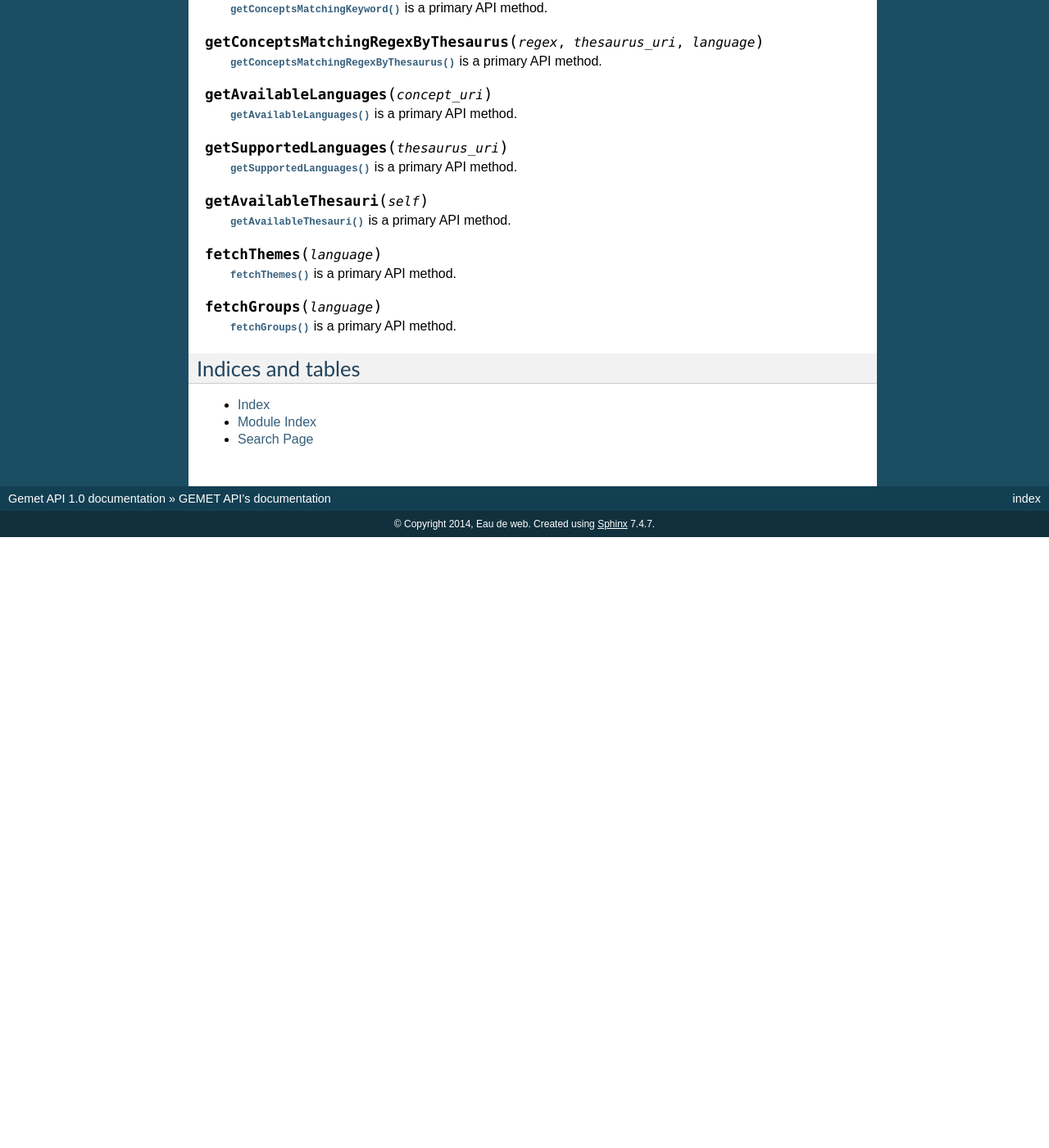
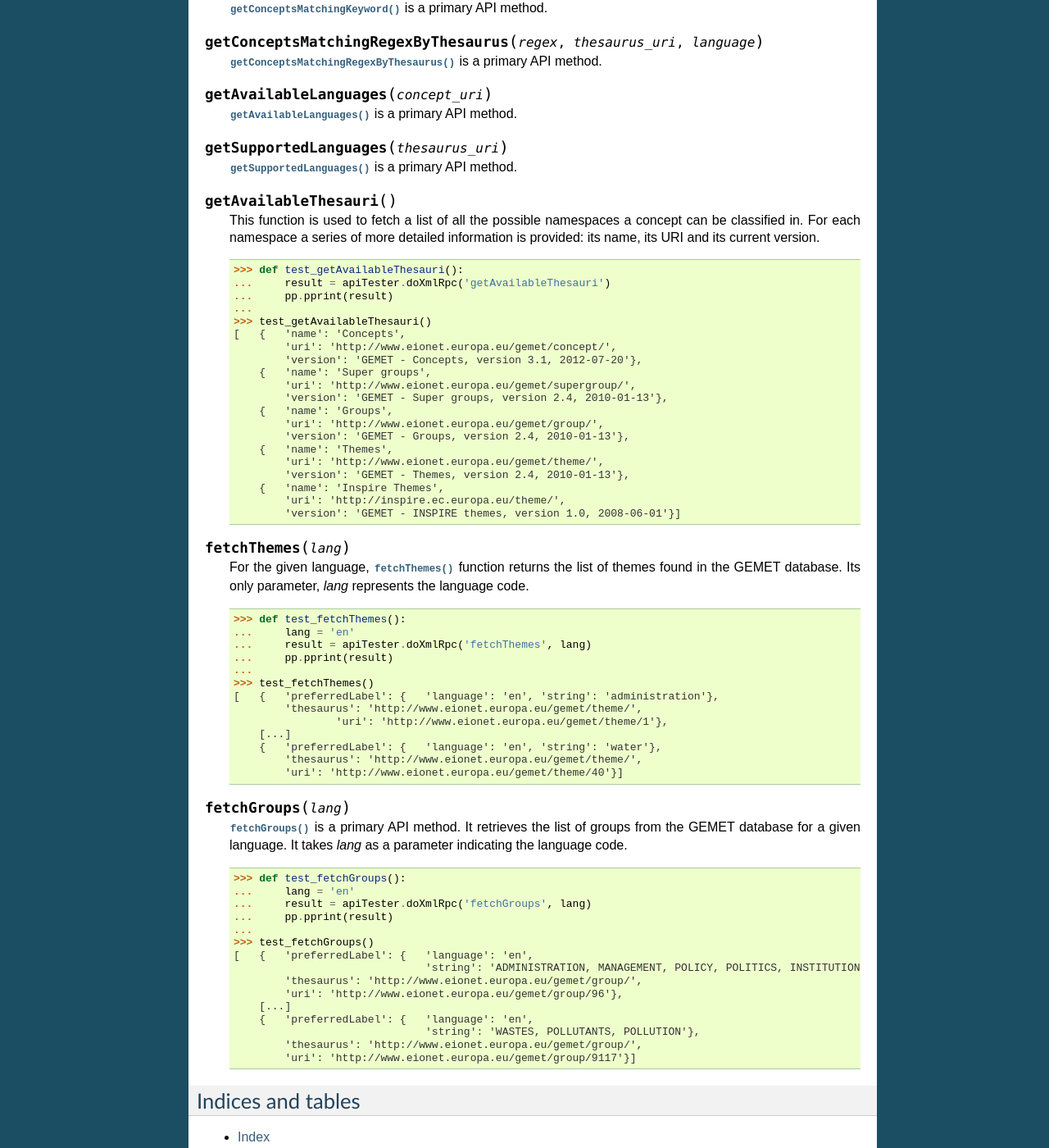
Before and after one commit to eea/gemet, a Sphinx documentation site: the page built from docs/api/source/api.rst, in a window 1280 px wide and 1400 px high, scrolled down 3369 px. Shown: the whole window at 82% size. Built offline with Sphinx 7.4.7, drawn with Linux system fonts in a browser that asks for light colours; before the commit the page ends 4024 px from its top, so only the background shows below that.

Commit message:
docs: add description for some api methods.

```diff
--- a/docs/api/source/api.rst
+++ b/docs/api/source/api.rst
@@ -215,17 +215,74 @@ WebService API methods
 
    :func:`getSupportedLanguages` is a primary API method.
 
-.. function:: getAvailableThesauri(self)
+.. function:: getAvailableThesauri()
 
-   :func:`getAvailableThesauri` is a primary API method.
+   This function is used to fetch a list of all the possible namespaces a
+   concept can be classified in. For each namespace a series of more detailed
+   information is provided: its name, its URI and its current version. ::
 
-.. function:: fetchThemes(language)
+        >>> def test_getAvailableThesauri():
+        ...     result = apiTester.doXmlRpc('getAvailableThesauri')
+        ...     pp.pprint(result)
+        ...
+        >>> test_getAvailableThesauri()
+        [   {   'name': 'Concepts',
+                'uri': 'http://www.eionet.europa.eu/gemet/concept/',
+                'version': 'GEMET - Concepts, version 3.1, 2012-07-20'},
+            {   'name': 'Super groups',
+                'uri': 'http://www.eionet.europa.eu/gemet/supergroup/',
+                'version': 'GEMET - Super groups, version 2.4, 2010-01-13'},
+            {   'name': 'Groups',
+                'uri': 'http://www.eionet.europa.eu/gemet/group/',
+                'version': 'GEMET - Groups, version 2.4, 2010-01-13'},
+            {   'name': 'Themes',
+                'uri': 'http://www.eionet.europa.eu/gemet/theme/',
+                'version': 'GEMET - Themes, version 2.4, 2010-01-13'},
+            {   'name': 'Inspire Themes',
+                'uri': 'http://inspire.ec.europa.eu/theme/',
+                'version': 'GEMET - INSPIRE themes, version 1.0, 2008-06-01'}]
 
-   :func:`fetchThemes` is a primary API method.
+.. function:: fetchThemes(lang)
 
-.. function:: fetchGroups(language)
+   For the given language, :func:`fetchThemes` function returns the list of
+   themes found in the GEMET database. Its only parameter, *lang* represents
+   the language code. ::
 
-   :func:`fetchGroups` is a primary API method.
+        >>> def test_fetchThemes():
+        ...     lang = 'en'
+        ...     result = apiTester.doXmlRpc('fetchThemes', lang)
+        ...     pp.pprint(result)
+        ...
+        >>> test_fetchThemes()
+        [   {   'preferredLabel': {   'language': 'en', 'string': 'administration'},
+                'thesaurus': 'http://www.eionet.europa.eu/gemet/theme/',
+                        'uri': 'http://www.eionet.europa.eu/gemet/theme/1'},
+            [...]
+            {   'preferredLabel': {   'language': 'en', 'string': 'water'},
+                'thesaurus': 'http://www.eionet.europa.eu/gemet/theme/',
+                'uri': 'http://www.eionet.europa.eu/gemet/theme/40'}]
+
+.. function:: fetchGroups(lang)
+
+   :func:`fetchGroups` is a primary API method. It retrieves the list of groups
+   from the GEMET database for a given language. It takes *lang* as a
+   parameter indicating the language code. ::
+
+        >>> def test_fetchGroups():
+        ...     lang = 'en'
+        ...     result = apiTester.doXmlRpc('fetchGroups', lang)
+        ...     pp.pprint(result)
+        ...
+        >>> test_fetchGroups()
+        [   {   'preferredLabel': {   'language': 'en',
+                                      'string': 'ADMINISTRATION, MANAGEMENT, POLICY, POLITICS, INSTITUTIONS, PLANNING'},
+                'thesaurus': 'http://www.eionet.europa.eu/gemet/group/',
+                'uri': 'http://www.eionet.europa.eu/gemet/group/96'},
+            [...]
+            {   'preferredLabel': {   'language': 'en',
+                                      'string': 'WASTES, POLLUTANTS, POLLUTION'},
+                'thesaurus': 'http://www.eionet.europa.eu/gemet/group/',
+                'uri': 'http://www.eionet.europa.eu/gemet/group/9117'}]
 
 
 Indices and tables
```
